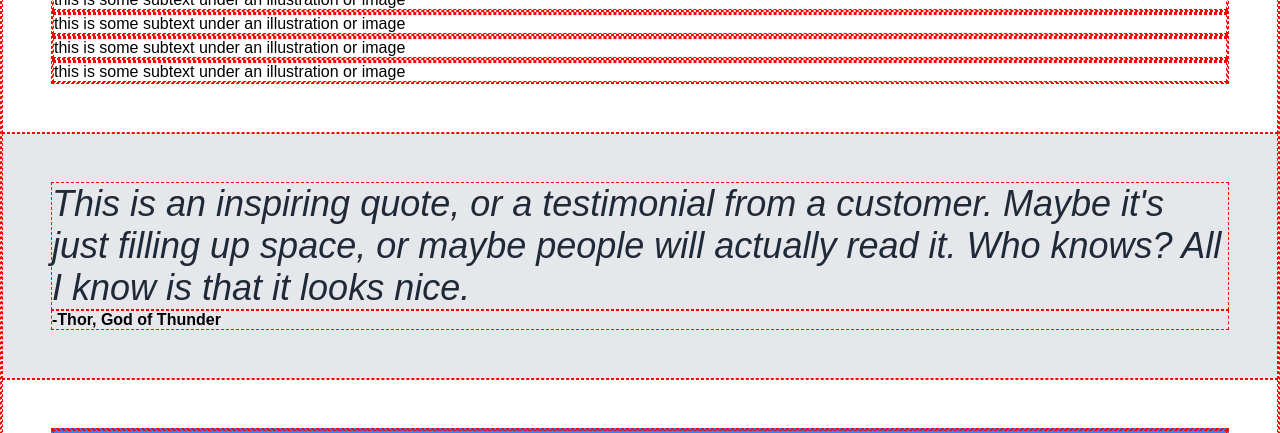
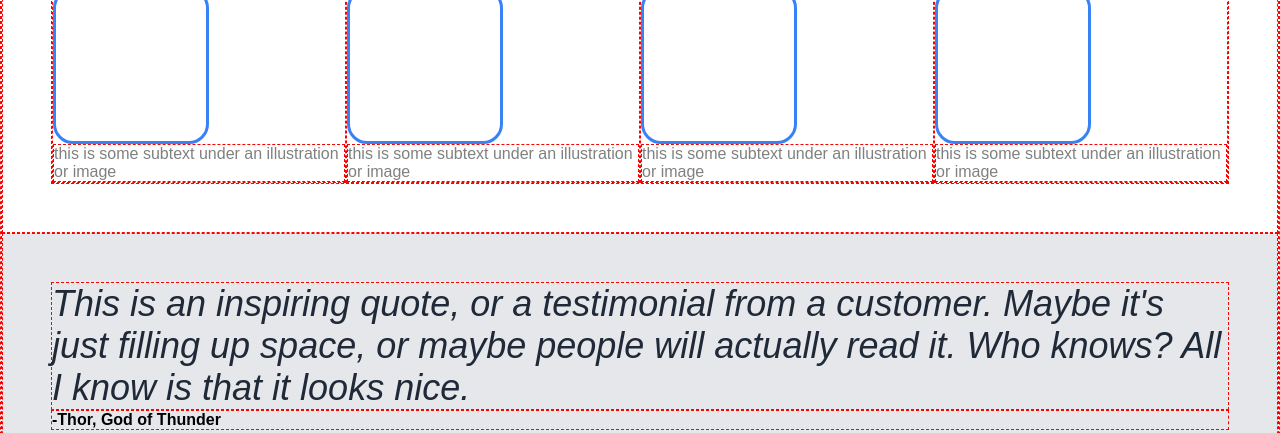
Before and after one commit to BhavyaFCHS/odin-landing-page, a plain HTML site: page index.html in a window 1280 px wide. Shown: the part 685-1118 px from the top of the page. Drawn offline with Linux system fonts and the light colour scheme.

Commit message:
Added flexbox to content section
Created the "image" class for the div elements
representing the image/illustrations. Added
solid borders to the "image" divs.

```diff
--- a/index.html
+++ b/index.html
@@ -37,39 +37,23 @@
         </div>
         <div class="content-images">
             <div>
-                <div>
-
-                </div>
-                <div>
-                    this is some subtext under an illustration or image
-                </div>
+                <div class="image"></div>
+                <div>this is some subtext under an illustration or image</div>
             </div>
 
             <div>
-                <div>
-
-                </div>
-                <div>
-                    this is some subtext under an illustration or image
-                </div>
+                <div class="image"></div>
+                <div>this is some subtext under an illustration or image</div>
             </div>
 
             <div>
-                <div>
-
-                </div>
-                <div>
-                    this is some subtext under an illustration or image
-                </div>
+                <div class="image"></div>
+                <div>this is some subtext under an illustration or image</div>
             </div>
 
             <div>
-                <div>
-
-                </div>
-                <div>
-                    this is some subtext under an illustration or image
-                </div>
+                <div class="image"></div>
+                <div>this is some subtext under an illustration or image</div>
             </div>
         </div>
     </div>
--- a/style.css
+++ b/style.css
@@ -86,6 +86,31 @@ a {
     font-weight: bolder;
 }
 
+/* content flexbox */
+.content {
+    display: flex;
+    flex-direction: column;
+    align-items: center;
+    justify-content: space-evenly;
+}
+
+.content-images {
+    display: flex;
+    flex-basis: auto;
+    justify-content: space-between;
+    color: gray;
+}
+
+.content-images .image {
+    flex-basis: auto;
+    height: 150px;
+    width: 150px;
+    border-style: solid;
+    border-width: 3px;
+    border-color: #3882F6;
+    border-radius: 20px;
+}
+
 /* ---- Styles for quote ---------------------------*/
 .quote {
     background-color: #E5E7EB;
```
